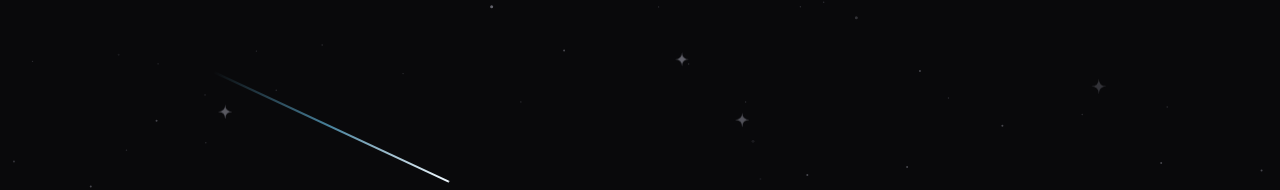
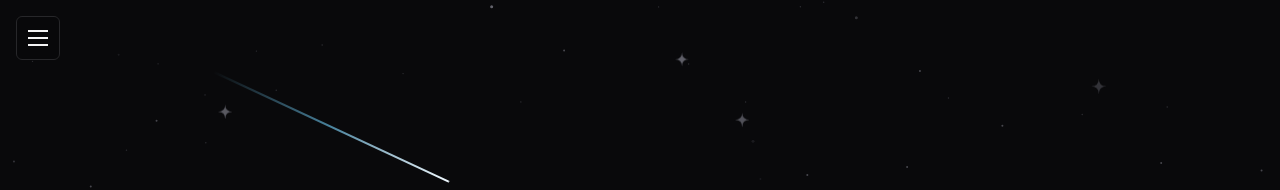
Before and after one commit to Sclatch/ryusei-flux, a Next.js app: page / in a window 1280 px wide. Shown: the top 190 px of the page. Built offline with nearby package versions, Linux system fonts and the light colour scheme; a web font is replaced by a local one.

Commit message:
Added burger menu

```diff
--- /dev/null
+++ b/app/components/BurgerMenu.tsx
@@ -0,0 +1,240 @@
+"use client";
+
+import Link from "next/link";
+import { usePathname } from "next/navigation";
+import {
+  createContext,
+  useContext,
+  useEffect,
+  useRef,
+  useState,
+  type ReactNode,
+} from "react";
+
+type MenuLink = {
+  label: string;
+  href: string;
+  external?: boolean;
+};
+
+// Edit this list to change what shows up in the menu.
+const defaultLinks: MenuLink[] = [
+  { label: "Home", href: "/" },
+  { label: "Tools", href: "/#tools" },
+  {
+    label: "GitHub",
+    href: "https://github.com/Sclatch/ryusei-flux",
+    external: true,
+  },
+];
+
+const linkBase =
+  "flex items-center justify-between rounded-md px-3 py-2.5 transition-colors focus-visible:outline-2 focus-visible:outline-offset-2 focus-visible:outline-sky-400";
+
+/* Lets any client component inside the page open or close the menu. */
+type MenuContextValue = {
+  open: boolean;
+  setOpen: (open: boolean) => void;
+};
+
+const MenuContext = createContext<MenuContextValue | null>(null);
+
+export function useMenu() {
+  const ctx = useContext(MenuContext);
+  if (!ctx) {
+    throw new Error("useMenu must be used inside <BurgerMenu>.");
+  }
+  return ctx;
+}
+
+/**
+ * Burger button + left sidebar that wraps the page.
+ *
+ * - md and up: the sidebar pushes the page to the right (nothing is covered).
+ * - Below md: there is too little room to push, so it overlays the page
+ *   with a backdrop instead.
+ */
+export default function BurgerMenu({
+  links = defaultLinks,
+  children,
+}: {
+  links?: MenuLink[];
+  children: ReactNode;
+}) {
+  const [open, setOpen] = useState(false);
+  const buttonRef = useRef<HTMLButtonElement>(null);
+  const pathname = usePathname();
+
+  // While open: Escape closes the menu. On small screens (overlay mode),
+  // the page behind it also can't scroll.
+  useEffect(() => {
+    if (!open) return;
+
+    const onKeyDown = (e: KeyboardEvent) => {
+      if (e.key === "Escape") {
+        setOpen(false);
+        buttonRef.current?.focus();
+      }
+    };
+    document.addEventListener("keydown", onKeyDown);
+
+    const lockScroll = window.matchMedia("(max-width: 767px)").matches;
+    const previousOverflow = document.body.style.overflow;
+    if (lockScroll) document.body.style.overflow = "hidden";
+
+    return () => {
+      document.removeEventListener("keydown", onKeyDown);
+      if (lockScroll) document.body.style.overflow = previousOverflow;
+    };
+  }, [open]);
+
+  return (
+    <MenuContext.Provider value={{ open, setOpen }}>
+      <div className="flex min-h-dvh">
+        {/* Burger / close button: stays above the panel so it works as both */}
+        <button
+          ref={buttonRef}
+          type="button"
+          aria-label={open ? "Close menu" : "Open menu"}
+          aria-expanded={open}
+          aria-controls="site-menu"
+          onClick={() => setOpen(!open)}
+          className="fixed left-4 top-4 z-50 grid h-11 w-11 place-items-center rounded-md border border-zinc-800 bg-zinc-950/70 backdrop-blur transition-colors hover:bg-zinc-900 focus-visible:outline-2 focus-visible:outline-offset-2 focus-visible:outline-sky-400"
+        >
+          <span className="relative block h-4 w-5">
+            <span
+              className={`absolute left-0 block h-0.5 w-5 bg-zinc-100 transition-all duration-300 motion-reduce:transition-none ${
+                open ? "top-[7px] rotate-45" : "top-0"
+              }`}
+            />
+            <span
+              className={`absolute left-0 top-[7px] block h-0.5 w-5 bg-zinc-100 transition-opacity duration-300 motion-reduce:transition-none ${
+                open ? "opacity-0" : "opacity-100"
+              }`}
+            />
+            <span
+              className={`absolute left-0 block h-0.5 w-5 bg-zinc-100 transition-all duration-300 motion-reduce:transition-none ${
+                open ? "top-[7px] -rotate-45" : "top-[14px]"
+              }`}
+            />
+          </span>
+        </button>
+
+        {/* Backdrop: small screens only (overlay mode) */}
+        <div
+          aria-hidden="true"
+          onClick={() => setOpen(false)}
+          className={`fixed inset-0 z-30 bg-black/60 transition-opacity duration-300 motion-reduce:transition-none md:hidden ${
+            open ? "opacity-100" : "pointer-events-none opacity-0"
+          }`}
+        />
+
+        {/* Side panel: slides in from the left.
+            `invisible` when closed also removes the links from the tab order. */}
+        <nav
+          id="site-menu"
+          aria-label="Site menu"
+          className={`fixed inset-y-0 left-0 z-40 w-72 max-w-[85vw] border-r border-zinc-800 bg-zinc-950 pt-20 transition-[transform,translate,visibility] duration-300 ease-out motion-reduce:transition-none ${
+            open ? "visible translate-x-0" : "invisible -translate-x-full"
+          }`}
+        >
+          <ul className="flex flex-col gap-1 px-3">
+            {links.map((link) => {
+              const active = !link.external && pathname === link.href;
+              const style = `${linkBase} ${
+                active
+                  ? "bg-zinc-900 text-white"
+                  : "text-zinc-400 hover:bg-zinc-900 hover:text-white"
+              }`;
+
+              return (
+                <li key={link.href}>
+                  {link.external ? (
+                    <a
+                      href={link.href}
+                      target="_blank"
+                      rel="noopener noreferrer"
+                      onClick={() => setOpen(false)}
+                      className={style}
+                    >
+                      {link.label}
+                      <svg
+                        aria-hidden="true"
+                        viewBox="0 0 16 16"
+                        className="h-3.5 w-3.5"
+                        fill="none"
+                        stroke="currentColor"
+                        strokeWidth="1.5"
+                        strokeLinecap="round"
+                        strokeLinejoin="round"
+                      >
+                        <path d="M6 3H3v10h10v-3M9 3h4v4M13 3L7 9" />
+                      </svg>
+                    </a>
+                  ) : (
+                    <Link
+                      href={link.href}
+                      onClick={() => setOpen(false)}
+                      aria-current={active ? "page" : undefined}
+                      className={style}
+                    >
+                      {link.label}
+                    </Link>
+                  )}
+                </li>
+              );
+            })}
+          </ul>
+        </nav>
+
+        {/* Spacer: reserves the panel's width on md+ so the page is pushed
+            to the right instead of being covered. Same duration as the panel. */}
+        <div
+          aria-hidden="true"
+          className={`hidden shrink-0 transition-[width] duration-300 ease-out motion-reduce:transition-none md:block ${
+            open ? "w-72" : "w-0"
+          }`}
+        />
+
+        {/* The page itself. Clicking anywhere in it closes the menu
+            (keyboard users can press Escape instead). */}
+        <div
+          className="min-w-0 flex-1"
+          onClick={() => {
+            if (open) setOpen(false);
+          }}
+        >
+          {children}
+        </div>
+      </div>
+    </MenuContext.Provider>
+  );
+}
+
+/**
+ * A button that opens the menu. Use it anywhere inside the page, including
+ * from server components like page.tsx.
+ */
+export function OpenMenuButton({
+  children,
+  className,
+}: {
+  children: ReactNode;
+  className?: string;
+}) {
+  const { setOpen } = useMenu();
+
+  return (
+    <button
+      type="button"
+      className={className}
+      onClick={(e) => {
+        // Don't let the page's "click to close" handler see this click.
+        e.stopPropagation();
+        setOpen(true);
+      }}
+    >
+      {children}
+    </button>
+  );
+}
--- a/app/components/ui/MeteorShower.tsx
+++ b/app/components/design/MeteorShower.tsx
@@ -1,4 +1,6 @@
 import type { CSSProperties } from "react";
+
+/* This code is generated from LLM. It needs to be refined later */
 
 /* ------------------------------------------------------------------ */
 /* Star field                                                          */
--- a/app/layout.tsx
+++ b/app/layout.tsx
@@ -1,6 +1,7 @@
 import type { Metadata } from "next";
-import { Geist, Geist_Mono, Gloock } from "next/font/google";
+import { Geist, Gloock } from "next/font/google";
 import "./globals.css";
+import BurgerMenu from "@/app/components/BurgerMenu";
 
 const geistSans = Geist({
   variable: "--font-geist-sans",
@@ -24,7 +25,9 @@ export default function RootLayout({ children }: LayoutProps<"/">) {
       lang="en"
       className={`${geistSans.variable} ${gloock.variable} h-full antialiased`}
     >
-      <body className="min-h-full flex flex-col">{children}</body>
+      <body className="min-h-full flex flex-col">
+        <BurgerMenu>{children}</BurgerMenu>
+      </body>
     </html>
   );
 }
--- a/app/page.tsx
+++ b/app/page.tsx
@@ -1,5 +1,7 @@
-import MeteorShower from "@/app/components/ui/MeteorShower";
 import Image from "next/image";
+
+import MeteorShower from "@/app/components/design/MeteorShower";
+import { OpenMenuButton } from "@/app/components/BurgerMenu";
 
 export default function Home() {
   return (
@@ -34,12 +36,9 @@ export default function Home() {
             </p>
 
             <div className="flex flex-wrap items-center gap-3">
-              <a
-                href="#tools"
-                className="rounded-md px-5 py-2.5 text-sm transition-colors hover:bg-zinc-400 bg-white text-zinc-900 hover:bg-zinc-200"
-              >
+              <OpenMenuButton className="rounded-md bg-white px-5 py-2.5 text-sm text-zinc-900 transition-colors hover:bg-zinc-200">
                 Browse tools
-              </a>
+              </OpenMenuButton>
               <a
                 href="https://github.com/Sclatch/ryusei-flux"
                 target="_blank"
```
